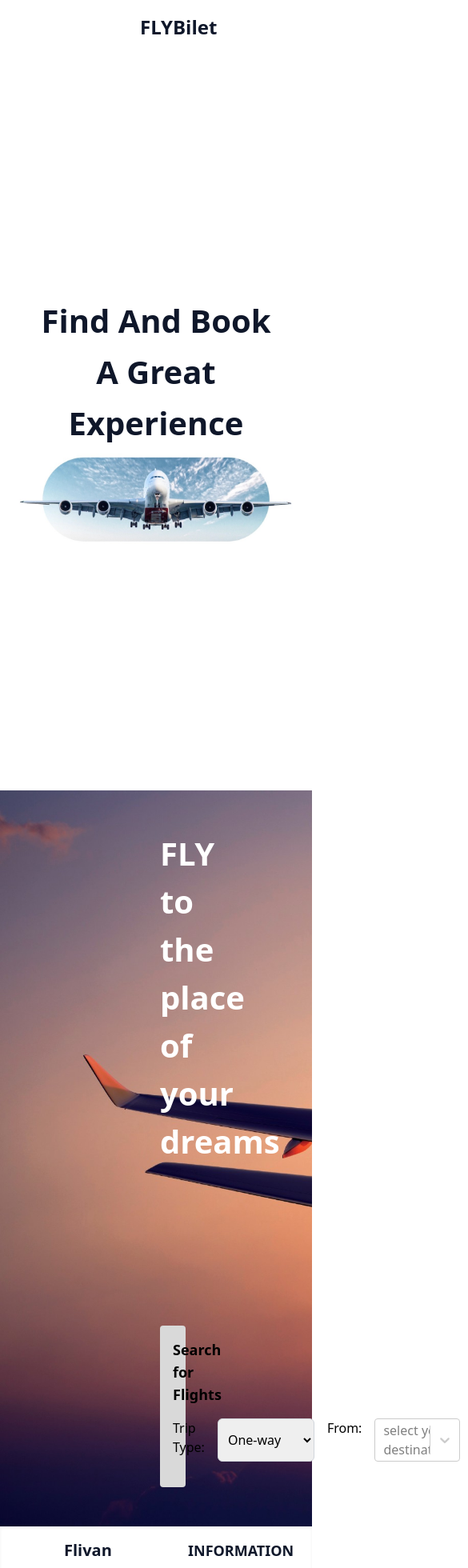
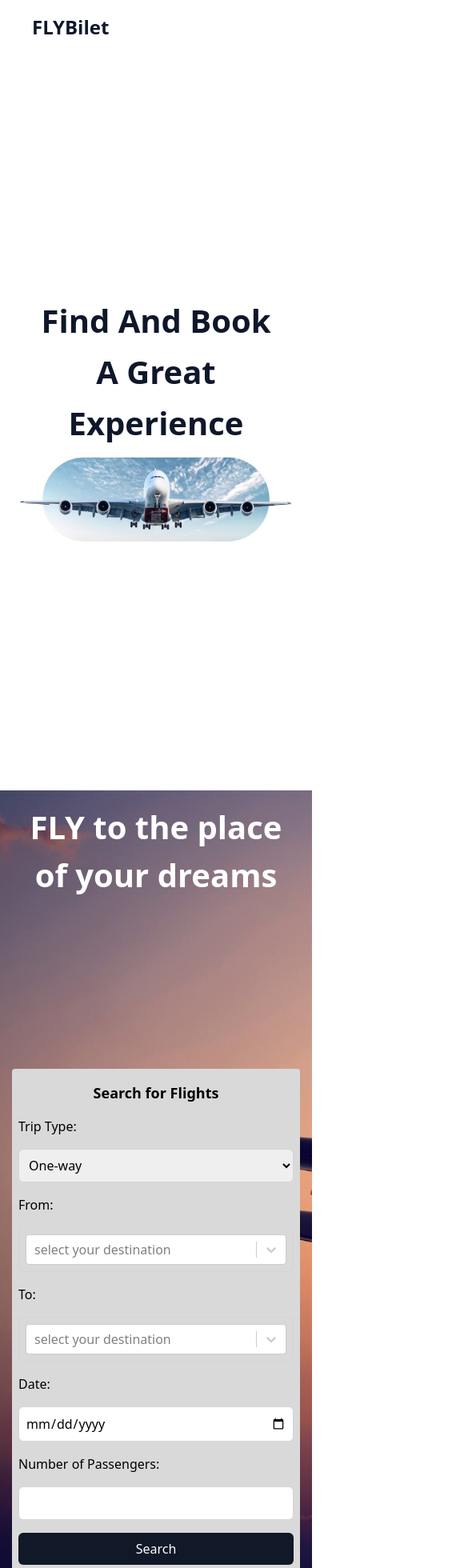
Before and after one commit to OmarAbdelhamed/pinsoft-fly-app, a React (Create React App) app: page / in a window 390 px wide. Shown: the top 1960 px of the page at 80% size, 585 px wide, since content can reach past the window. Built offline with nearby package versions, Linux system fonts and the light colour scheme; no server answers.

Commit message:
mobil responsive style added

```diff
--- a/src/components/FlyListScreen/FlyList.js
+++ b/src/components/FlyListScreen/FlyList.js
@@ -24,17 +24,17 @@ export default function FlyList({
   console.log(farkMilisaniye);
 
   return (
-    <div className='bg-white p-4 border-2 border-black m-4'>
-      <table className='w-full border-collapse'>
+    <div className='bg-white w-[350px] md:w-auto mb-2 border-2 border-black overflow-hidden lg:min-h-[140px]  lg:p-4 rounded-lg md:hover:scale-105  lg:m-4'>
+      <table className='w-full border-collapse text-[9px] md:text-lg  '>
         <thead>
-          <tr className='bg-gray-200'>
+          <tr className='bg-gray-200 text-[10px] md:text-xl'>
             <th className='p-2'>Havayolu</th>
             <th className='p-2'>Kuyruk No</th>
             <th className='p-2'>Kalkış</th>
             <th className='p-2'>Süre</th>
             <th className='p-2'>Varış</th>
             <th className='p-2'>Fiyat (kişi)</th>
-            <th className='p-2'>tarih</th>
+            <th className='p-2'>Tarih</th>
           </tr>
         </thead>
         <tbody>
--- a/src/components/HomeScreen/HomeForm.js
+++ b/src/components/HomeScreen/HomeForm.js
@@ -1,15 +1,15 @@
-import React, { useState, useEffect } from 'react';
-import Select from 'react-select';
-import FlyListScreen from '../../screens/FlyListScreen';
-import { useDispatch, useSelector } from 'react-redux';
-import { getPorts } from '../../app/flyDataSlice';
+import React, { useState, useEffect } from "react";
+import Select from "react-select";
+import FlyListScreen from "../../screens/FlyListScreen";
+import { useDispatch, useSelector } from "react-redux";
+import { getPorts } from "../../app/flyDataSlice";
 
 const HomeForm = () => {
-  const [ticketType, setTicketType] = useState('');
+  const [ticketType, setTicketType] = useState("");
   const [isSearch, setIsSearch] = useState(false);
   const [selectedOptionFrom, setSelectedOptionFrom] = useState();
   const [selectedOptionTo, setSelectedOptionTo] = useState();
-  const [selectedDate, setSelectedDate] = useState('');
+  const [selectedDate, setSelectedDate] = useState("");
 
   const dispatch = useDispatch();
   const portList = useSelector((state) => state.data.ports);
@@ -47,75 +47,77 @@ const HomeForm = () => {
 
   return (
     <>
-      <form className='flex flex-row gap-4 max-w-auto mb-4 '>
-        <label htmlFor='trip'>Trip Type:</label>
+      <form className="flex flex-col gap-4 sm:flex-row sm:gap-6 max-w-auto mb-4  ">
+        <label htmlFor="trip">Trip Type:</label>
         <select
-          id='trip'
-          name='trip'
+          id="trip"
+          name="trip"
           required
           onChange={ticketTypeHandler}
-          className='border border-gray-300 rounded-md p-2'
+          className="border border-gray-300 rounded-md p-2"
         >
-          <option value='one-way'>One-way</option>
-          <option value='round-trip'>Round Trip</option>
+          <option value="one-way">One-way</option>
+          <option value="round-trip">Round Trip</option>
         </select>
-        <label htmlFor='from'>From:</label>
+
+        <label htmlFor="from">From:</label>
         <Select
           options={filteredOptionsFrom}
-          placeholder='select your destination'
+          placeholder="select your destination"
           value={selectedOptionFrom}
           onChange={handleSelectFrom}
           isSearchable={true}
+          className="border border-gray-300 rounded-md p-2"
         />
 
-        <label htmlFor='to'>To:</label>
+        <label htmlFor="to">To:</label>
         <Select
           options={filteredOptionsTo}
-          placeholder='select your destination'
+          placeholder="select your destination"
           value={selectedOptionTo}
           onChange={handleSelectTo}
           isSearchable={true}
-          className='min-w-[150px]'
+          className="border border-gray-300 rounded-md p-2"
         />
 
-        <label htmlFor='date'>Date:</label>
+        <label htmlFor="date">Date:</label>
         <input
-          type='date'
-          id='date'
-          name='date'
+          type="date"
+          id="date"
+          name="date"
           onChange={(event) => {
             handleSelectedDate(event);
           }}
           required
-          className='input'
+          className="border border-gray-300 rounded-md p-2"
         />
 
-        {ticketType === 'round-trip' && (
+        {ticketType === "round-trip" && (
           <>
-            <label htmlFor='returnDate'>Return Date:</label>
+            <label htmlFor="returnDate">Return Date:</label>
             <input
-              type='date'
-              id='returnDate'
-              name='returnDate'
+              type="date"
+              id="returnDate"
+              name="returnDate"
               required
-              className='border border-gray-300 rounded-md p-2'
+              className="border border-gray-300 h-[41px] rounded-md p-2"
             />
           </>
         )}
 
-        <label htmlFor='passengers'>Number of Passengers:</label>
+        <label htmlFor="passengers">Number of Passengers:</label>
         <input
-          type='number'
-          id='passengers'
-          name='passengers'
-          min='1'
+          type="number"
+          id="passengers"
+          name="passengers"
+          min="1"
           required
-          className='input'
+          className="border border-gray-300 rounded-md p-2"
         />
 
         <button
-          type='button'
-          className='bg-gray-900 text-white p-2 rounded-md'
+          type="button"
+          className="bg-gray-900 text-white p-2 rounded-md"
           onClick={() => setIsSearch(true)}
         >
           Search
--- a/src/components/UI/Header.js
+++ b/src/components/UI/Header.js
@@ -1,45 +1,84 @@
-import React, { useState, useEffect } from 'react';
+import React, { useState, useEffect } from "react";
 
 const Header = () => {
   const [top, setTop] = useState(true);
+  const [mobileNavbar, setMobileNavbar] = useState(true);
+  const [toggleMobileNavbar, setToggleMobileNavbar] = useState(false);
 
   useEffect(() => {
     const scrollHandler = () => {
       window.scrollY > 10 ? setTop(false) : setTop(true);
     };
-    window.addEventListener('scroll', scrollHandler);
-    return () => window.removeEventListener('scroll', scrollHandler);
+    window.addEventListener("scroll", scrollHandler);
+    return () => window.removeEventListener("scroll", scrollHandler);
   }, [top]);
+
+  // if (mobileNavbar) {
+  //   return (
+  //     <div>
+  //       <div className="flex  items-center justify-between px-8 mt-2">
+  //         <div className=" text-[1.5rem] font-semibold justify-center text-text-dark">
+  //           FLYBilet
+  //         </div>
+  //         <i
+  //           onClick={() => setToggleMobileNavbar((prev) => !prev)}
+  //           class="ri-menu-line text-2xl"
+  //         ></i>
+  //       </div>
+  //       {toggleMobileNavbar && (
+  //         <div className="text-xl w-full bg-[url('./../public/clouds.jpg')] text-center font-bold">
+  //           <ul>
+  //             <li >
+  //               <a href="/">Home</a>
+  //             </li>
+  //             <li>
+  //               <a href="/">About</a>
+  //             </li>
+  //             <li>
+  //               <a href="/">Offers</a>
+  //             </li>
+  //             <li>
+  //               <a href="/">Seats</a>
+  //             </li>
+  //             <li>
+  //               <a href="/">Destinations</a>
+  //             </li>
+  //           </ul>
+  //         </div>
+  //       )}
+  //     </div>
+  //   );
+  // }
 
   return (
     <>
       <nav
-        className={`max-w-auto m-auto px-[175px] py-4 flex items-center justify-between text-center sticky left-0 top-0 right-0  ${
+        className={`max-w-auto m-auto pl-10 md:px-[175px] py-4 flex items-center justify-between text-center sticky left-0 top-0 right-0  ${
           !top && `bg-white shadow-lg`
         } sm:px-[265px] lg:px-[300px] z-20  `}
       >
-        <div className=' text-[1.5rem] font-semibold text-text-dark'>
+        <div className=" text-[1.5rem] font-semibold justify-center text-text-dark">
           FLYBilet
         </div>
-        <ul className=' list-none flex items-center gap-[2rem]'>
-          <li className='li'>
-            <a href='/'>Home</a>
+        <ul className=" list-none flex items-center gap-[2rem]">
+          <li className="li">
+            <a href="/">Home</a>
           </li>
-          <li className='li'>
-            <a href='/'>About</a>
+          <li className="li">
+            <a href="/">About</a>
           </li>
-          <li className='li'>
-            <a href='/'>Offers</a>
+          <li className="li">
+            <a href="/">Offers</a>
           </li>
-          <li className='li'>
-            <a href='/'>Seats</a>
+          <li className="li">
+            <a href="/">Seats</a>
           </li>
-          <li className='li'>
-            <a href='/'>Destinations</a>
+          <li className="li">
+            <a href="/">Destinations</a>
           </li>
         </ul>
-        <button className='px-3 py-2 outline-none border-none text-lg font-medium text-white bg-primary-color rounded-2xl shadow-lg cursor-pointer transition duration-300 hover:bg-primary-color-dark max-h-[44px] min-w-[110px] hidden xl:inline-block '>
-          <a href='#book' className=' scroll-smooth'>
+        <button className="px-3 py-2 outline-none border-none text-lg font-medium text-white bg-primary-color rounded-2xl shadow-lg cursor-pointer transition duration-300 hover:bg-primary-color-dark max-h-[44px] min-w-[110px] hidden xl:inline-block ">
+          <a href="#book" className=" scroll-smooth">
             Book Now
           </a>
         </button>
--- a/src/screens/FlyListScreen.js
+++ b/src/screens/FlyListScreen.js
@@ -32,7 +32,7 @@ export default function FlyListScreen(props) {
   );
 
   return (
-    <div className='px-96'>
+    <div className='lg:px-36 lg:m-4 '>
       {filteredDepartureLegs.map((leg, i) => {
         return (
           <FlyList
--- a/src/screens/HomeScreen.js
+++ b/src/screens/HomeScreen.js
@@ -1,28 +1,28 @@
-import React from 'react';
-import headImg from '../assets/img/header.jpg';
-import HomeForm from '../components/HomeScreen/HomeForm';
-import Footer from '../components/UI/footer';
+import React from "react";
+import headImg from "../assets/img/header.jpg";
+import HomeForm from "../components/HomeScreen/HomeForm";
+import Footer from "../components/UI/footer";
 
 const HomeScreen = () => {
   return (
     <>
-      <header className=' max-w-[1200px] m-auto px-4 py-20 text-center text-[3rem] leading-[4rem] min-h-[920px] flex flex-col justify-center items-center'>
-        <h1 className=' text-center text-[2.5rem] font-bold text-text-dark leading-[4rem]  '>
+      <header className=" max-w-[1200px] m-auto px-4 py-20 text-center text-[3rem] leading-[4rem] min-h-[920px] flex flex-col justify-center items-center">
+        <h1 className=" text-center text-[2.5rem] font-bold text-text-dark leading-[4rem]  ">
           Find And Book
           <br />A Great Experience
         </h1>
-        <img src={headImg} alt='header' className='w-[100%]' />
+        <img src={headImg} alt="header" className="w-[100%]" />
       </header>
-      <div className='bg-first bg-no-repeat bg-cover'>
+      <div className="bg-first bg-no-repeat bg-cover">
         <div
-          id='book'
-          className='px-[200px] relative min-h-[920px] flex flex-col justify-center gap-[200px]'
+          id="book"
+          className=" lg:px-[100px] relative min-h-[920px] flex flex-col justify-center gap-[200px]"
         >
-          <h1 className=' text-center text-[2.5rem] font-semibold  text-white  '>
+          <h1 className=" text-center text-[2.5rem] mt-4 px-4 font-semibold  text-white  ">
             FLY to the place of your dreams
           </h1>
-          <div className=' bg-[#d9d9d9] rounded p-4 '>
-            <h2 className='text-lg font-bold mb-4  text-center '>
+          <div className="bg-[#d9d9d9] w-[360px] rounded py-4 my-3 px-2 sm:w-auto lg:w-auto mx-auto">
+            <h2 className="text-lg font-bold mb-4 text-center">
               Search for Flights
             </h2>
             <HomeForm />
```
Also changed, not shown: public/clouds.jpg (added), src/index.css (line endings or trailing spaces).
